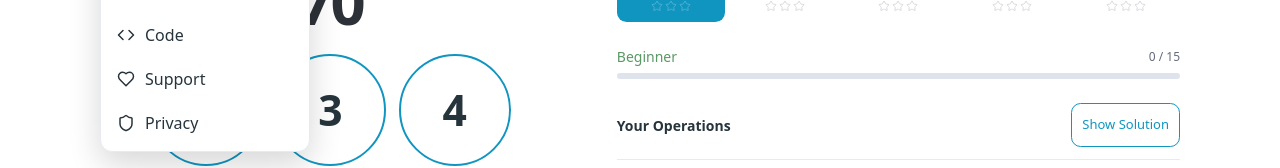
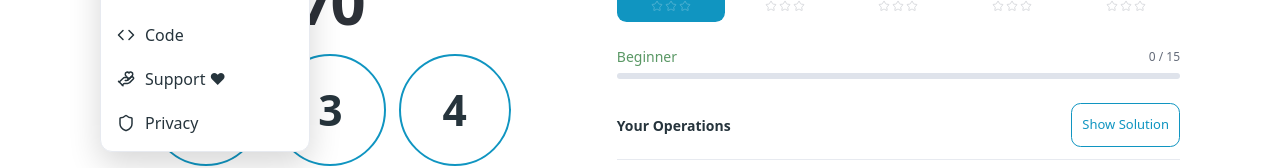
Before and after one commit to IHTFY/digits, a SvelteKit app: page / in a window 1280 px wide. Both pictures are taken after a click on the button 122 px from the left and 34 px from the top of the page. Shown: the part 146-314 px from the top of the page. Built offline with nearby package versions, Linux system fonts and the light colour scheme.

Commit message:
Use one label for the Support link

```diff
--- a/src/routes/+page.svelte
+++ b/src/routes/+page.svelte
@@ -6,7 +6,7 @@
 	import { getDateSeed } from '$lib/utils';
 	import {
 		Code,
-		Heart,
+		HandHeart,
 		House,
 		Info,
 		Menu,
@@ -127,7 +127,7 @@
 					</li>
 					<li>
 						<a href="https://ihtfy.com/support/" target="_blank" rel="noopener"
-							><Heart size={18} /> Support</a
+							><HandHeart size={18} /> Support ♥</a
 						>
 					</li>
 					<li>
```
